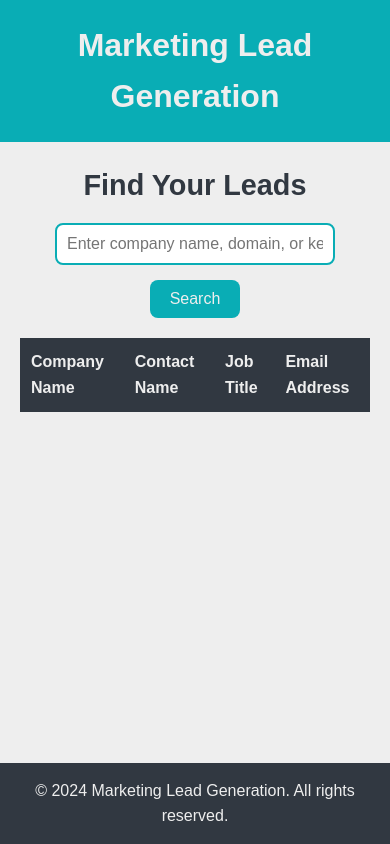
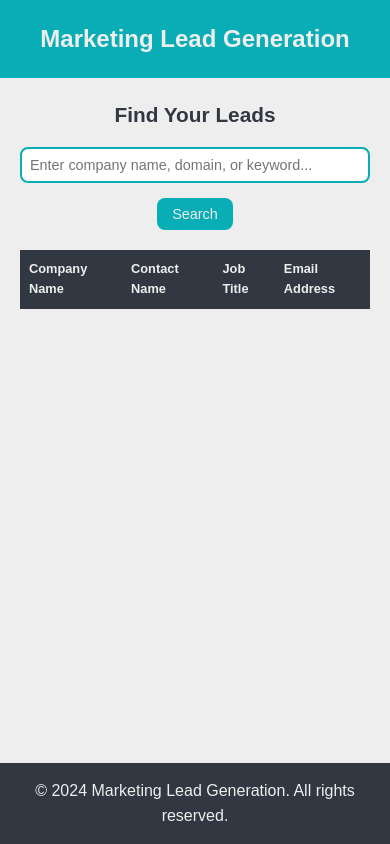
Before and after one commit to codeliner123/SmartAIpro, a plain HTML site: page SMARTAIproLeadbot.html in a window 390 px wide. Drawn offline with Linux system fonts and the light colour scheme.

Commit message:
Update SMARTAIproLeadbot.html

```diff
--- a/SMARTAIproLeadbot.html
+++ b/SMARTAIproLeadbot.html
@@ -17,22 +17,21 @@
       line-height: 1.6;
       display: flex;
       flex-direction: column;
-      height: 100vh;
+      min-height: 100vh;
     }
     header {
       background: #09adb5;
       color: #eeeeee;
       text-align: center;
-      padding: 20px 0;
-      flex: 0 1 80px; /* Keeps the header fixed at a reasonable height */
+      padding: 20px;
     }
     header h1 {
       margin: 0;
-      font-size: 2rem;
+      font-size: 1.8rem;
     }
     main {
       padding: 20px;
-      flex: 1; /* Makes the main content area flexible to take remaining space */
+      flex: 1;
       overflow: auto;
     }
     .search-section {
@@ -42,11 +41,11 @@
     }
     .search-section h2 {
       color: #313841;
-      font-size: 1.8rem;
+      font-size: 1.5rem;
       margin-bottom: 15px;
     }
     #searchInput {
-      width: 80%;
+      width: 90%;
       max-width: 500px;
       padding: 10px;
       font-size: 1rem;
@@ -81,6 +80,7 @@
       border: 1px solid #313841;
       padding: 10px;
       text-align: left;
+      font-size: 0.9rem;
     }
     th {
       background-color: #313841;
@@ -93,9 +93,37 @@
       background-color: #313841;
       color: #eeeeee;
       text-align: center;
-      padding: 15px 0;
-      margin-top: 20px;
-      flex: 0 1 60px; /* Keeps the footer fixed at a reasonable height */
+      padding: 15px;
+    }
+
+    /* Media Queries for Responsiveness */
+    @media (max-width: 768px) {
+      header h1 {
+        font-size: 1.5rem;
+      }
+      .search-section h2 {
+        font-size: 1.3rem;
+      }
+      #searchInput {
+        font-size: 0.9rem;
+        padding: 8px;
+      }
+      #searchButton {
+        font-size: 0.9rem;
+        padding: 8px 15px;
+      }
+      th, td {
+        font-size: 0.8rem;
+        padding: 8px;
+      }
+    }
+    @media (max-width: 480px) {
+      #searchInput {
+        width: 100%;
+      }
+      table {
+        font-size: 0.8rem;
+      }
     }
   </style>
 </head>
```
